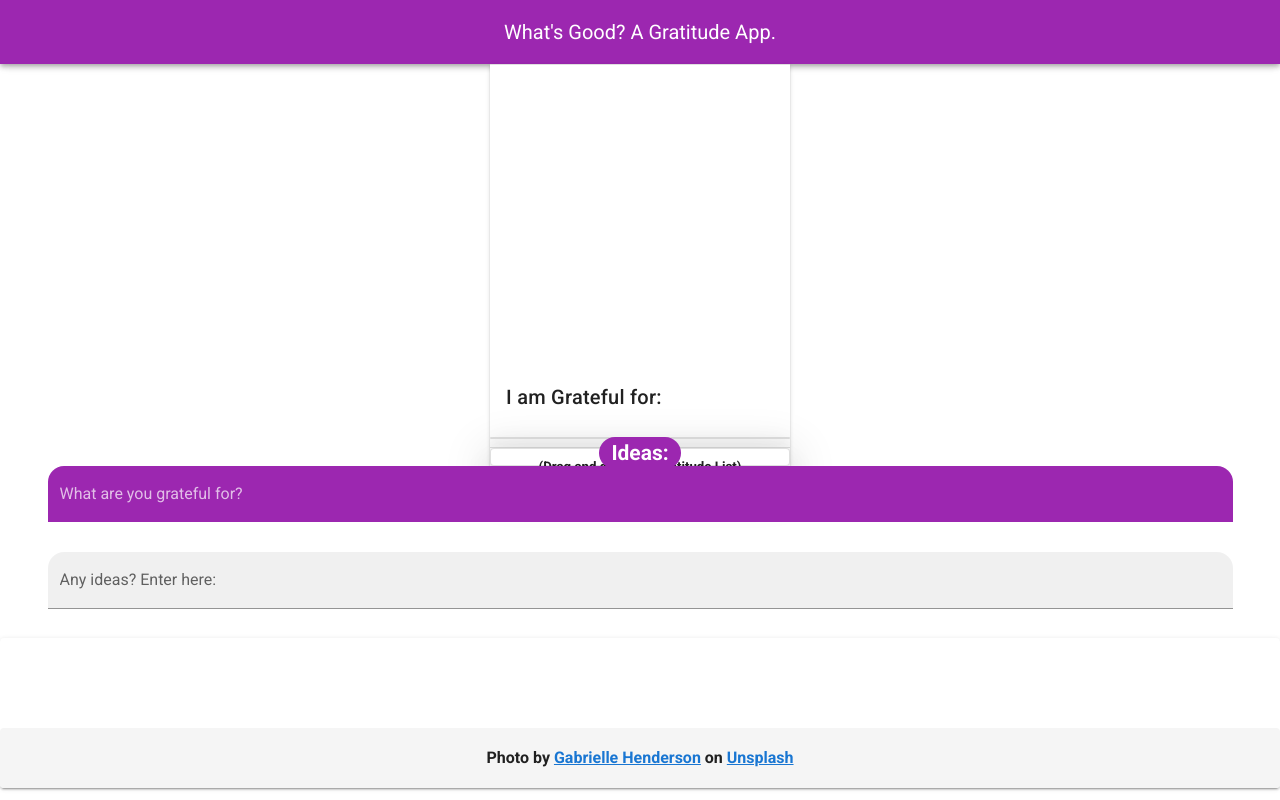
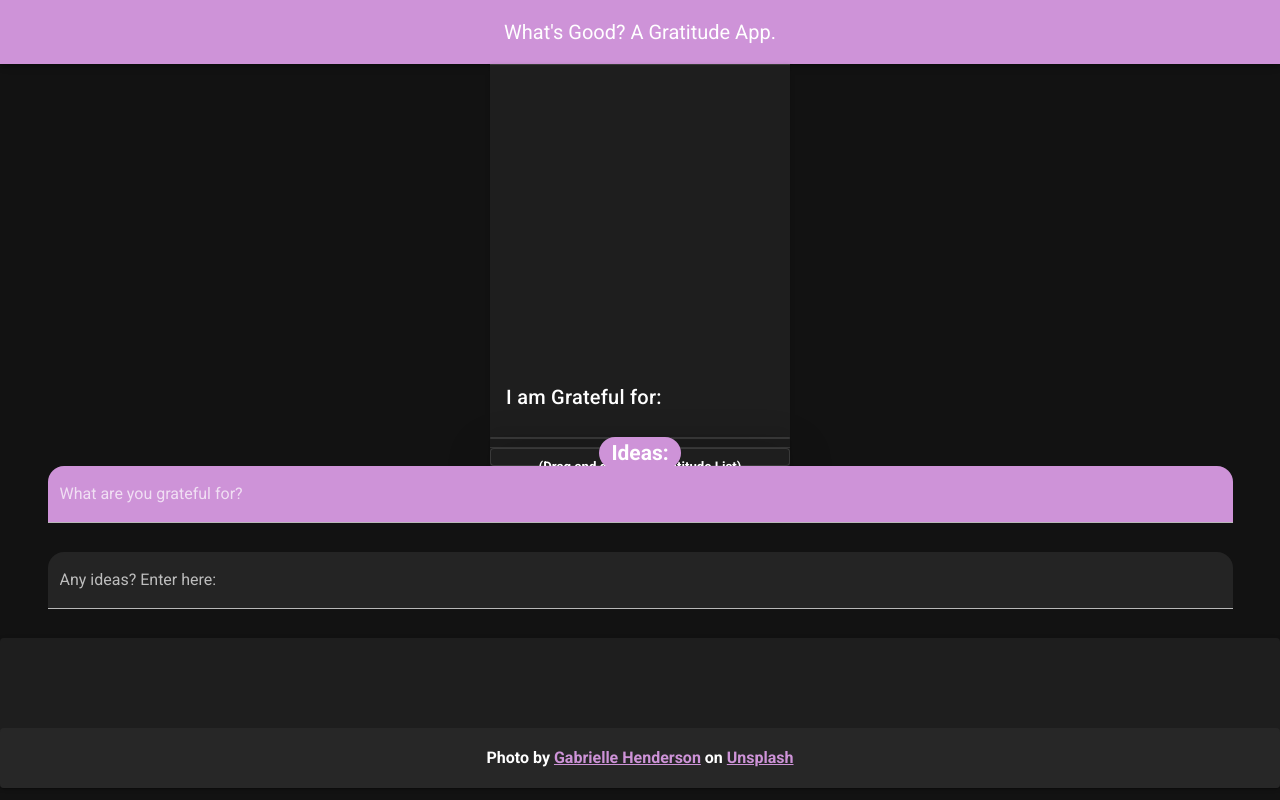
Before and after one commit to MichaelBurak/gratitude-app, a Vue app: page / in a window 1280 px wide. Built offline with nearby package versions, Linux system fonts and the light colour scheme.

Commit message:
dark mode theme

```diff
--- a/src/components/GratefulList.vue
+++ b/src/components/GratefulList.vue
@@ -106,7 +106,7 @@
       <v-row justify="center">
 
           <v-chip
-  color="purple"
+  color="primary"
   dark
   class="rnd"
 >
--- a/src/components/Header.vue
+++ b/src/components/Header.vue
@@ -1,5 +1,5 @@
 <template><v-app-bar
-  color="purple"
+  color="primary"
 >
 
     <v-row>
--- a/src/components/ItemForm.vue
+++ b/src/components/ItemForm.vue
@@ -11,7 +11,7 @@
           shaped
             v-model="item.title"
             label="What are you grateful for?"
-            background-color="purple"
+            background-color="primary"
             dark
             required
             filled
--- a/src/plugins/vuetify.js
+++ b/src/plugins/vuetify.js
@@ -4,4 +4,27 @@ import Vuetify from 'vuetify/lib';
 Vue.use(Vuetify);
 
 export default new Vuetify({
+    theme: {
+        dark: true,
+        themes: {
+          dark: {
+            primary: '#CE93D8',
+            accent: '#FF4081',
+            secondary: '#4527A0',
+            success: '#4CAF50',
+            info: '#2196F3',
+            warning: '#FB8C00',
+            error: '#FF5252'
+          },
+          light: {
+            primary: '#1976D2',
+            accent: '#e91e63',
+            secondary: '#30b1dc',
+            success: '#4CAF50',
+            info: '#2196F3',
+            warning: '#FB8C00',
+            error: '#FF5252'
+          }
+        }
+      }
 });
```
